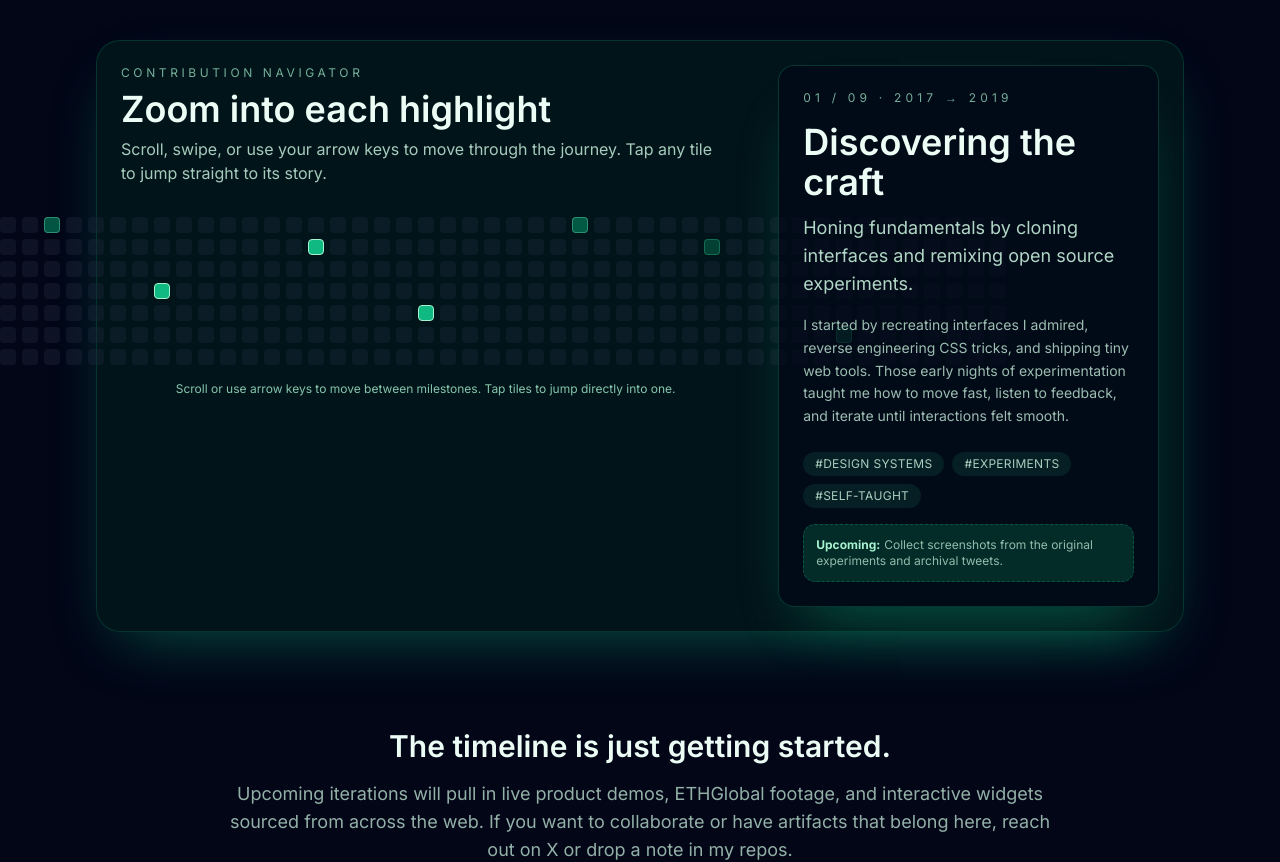
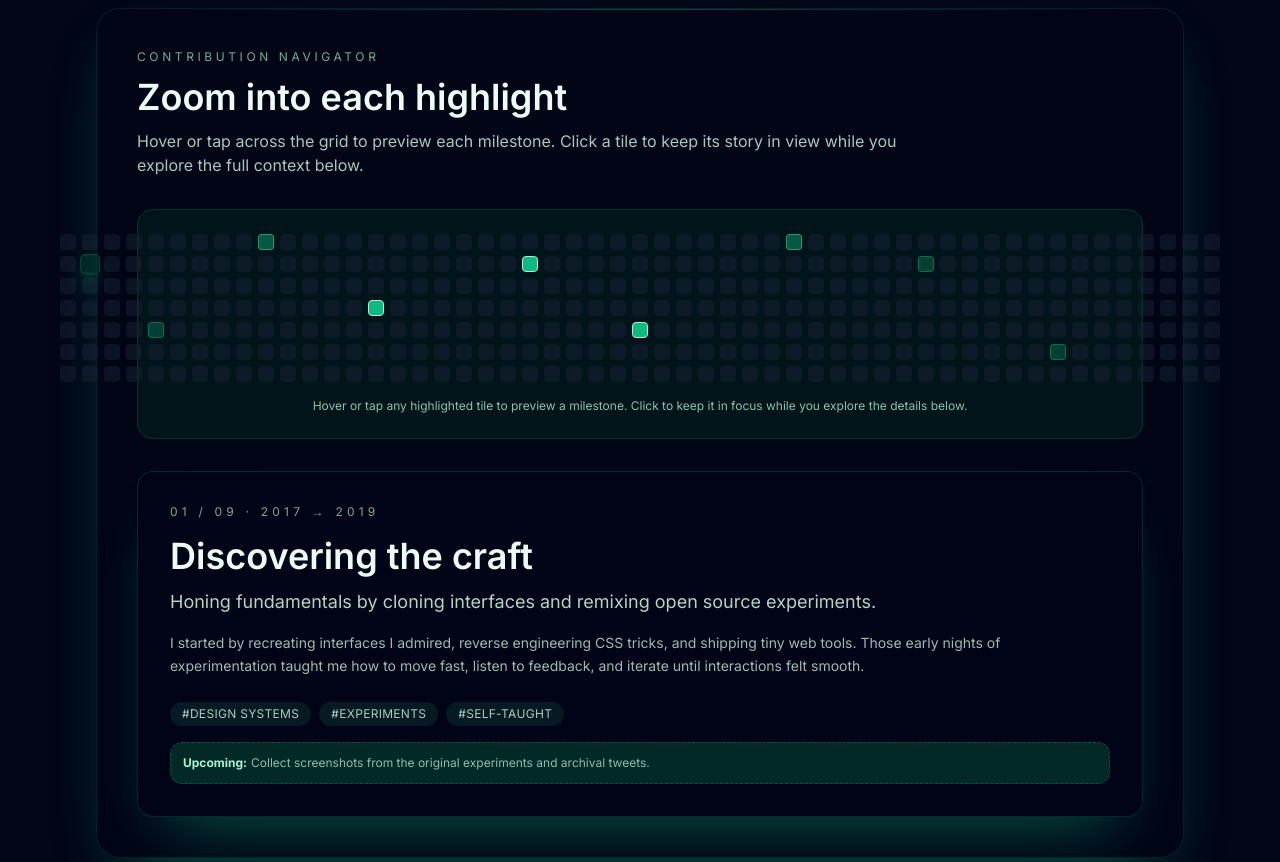
Before and after one commit to Markeljan/0xMarkeljan, a Next.js app: page / in a window 1280 px wide. Shown: the part 760-1622 px from the top of the page. Built offline with nearby package versions, Linux system fonts and the light colour scheme.

Commit message:
Refine highlight navigation and layout

```diff
--- a/app/page.tsx
+++ b/app/page.tsx
@@ -12,11 +12,12 @@ export default function Home() {
           Markeljan Sokoli · soko.eth
         </span>
         <h1 className="text-4xl font-bold leading-tight sm:text-6xl">
-          A contribution-style journey you can scroll, tap, and zoom through.
+          A contribution-style journey you can hover, tap, and dive into.
         </h1>
         <p className="max-w-2xl text-base text-emerald-100/80 sm:text-lg">
-          This portfolio reimagines my path as an interactive contributions grid. Scroll to follow each milestone, open tiles to
-          jump around the timeline, and watch this space grow as I embed live demos, videos, and notes from every project.
+          This portfolio reimagines my path as an interactive contributions grid. Hover across the timeline to preview each
+          milestone, click tiles to keep their stories in focus, and watch this space grow as I embed live demos, videos, and
+          notes from every project.
         </p>
         <div className="flex flex-wrap items-center justify-center gap-4">
           <a
@@ -38,9 +39,7 @@ export default function Home() {
             <span aria-hidden>↗</span>
           </a>
         </div>
-        <p className="text-xs uppercase tracking-[0.4em] text-emerald-200/60">
-          Scroll to explore ↓
-        </p>
+        <p className="text-xs uppercase tracking-[0.4em] text-emerald-200/60">Start exploring below ↓</p>
       </section>
       <div className="mx-auto w-full max-w-6xl px-4 pb-24 sm:px-6 lg:px-8">
         <JourneyExperience />
--- a/components/ContributionHeatmap.tsx
+++ b/components/ContributionHeatmap.tsx
@@ -1,6 +1,6 @@
 "use client";
 
-import { useMemo } from "react";
+import { useMemo, useRef } from "react";
 import type { Highlight } from "@/data/highlights";
 
 const COLORS = [
@@ -16,6 +16,7 @@ type ContributionHeatmapProps = {
   activeId: string | null;
   onSelect: (id: string) => void;
   onHover?: (id: string) => void;
+  onLeave?: () => void;
 };
 
 export default function ContributionHeatmap({
@@ -23,16 +24,22 @@ export default function ContributionHeatmap({
   activeId,
   onSelect,
   onHover,
+  onLeave,
 }: ContributionHeatmapProps) {
   const map = useMemo(() => {
     return new Map(highlights.map((item) => [item.index, item]));
   }, [highlights]);
 
   const totalCells = 53 * 7;
+  const gridRef = useRef<HTMLDivElement | null>(null);
 
   return (
     <div className="flex flex-col items-center gap-4">
-      <div className="grid grid-flow-col grid-rows-7 gap-1 sm:gap-1.5">
+      <div
+        ref={gridRef}
+        className="grid grid-flow-col grid-rows-7 gap-1 sm:gap-1.5"
+        onMouseLeave={() => onLeave?.()}
+      >
         {Array.from({ length: totalCells }).map((_, index) => {
           const highlight = map.get(index);
           const intensity = highlight?.intensity ?? 0;
@@ -45,6 +52,12 @@ export default function ContributionHeatmap({
               onClick={() => highlight && onSelect(highlight.id)}
               onMouseEnter={() => highlight && onHover?.(highlight.id)}
               onFocus={() => highlight && onHover?.(highlight.id)}
+              onBlur={(event) => {
+                const next = event.relatedTarget as Node | null;
+                if (!next || !gridRef.current?.contains(next)) {
+                  onLeave?.();
+                }
+              }}
               aria-label={highlight ? highlight.title : `Placeholder ${index + 1}`}
               aria-pressed={isActive}
               className={`h-3 w-3 rounded-[4px] transition-all duration-150 focus-visible:outline focus-visible:outline-2 focus-visible:outline-offset-2 focus-visible:outline-emerald-300 sm:h-4 sm:w-4 ${
@@ -57,8 +70,8 @@ export default function ContributionHeatmap({
           );
         })}
       </div>
-      <p className="text-xs text-emerald-200/80">
-        Scroll or use arrow keys to move between milestones. Tap tiles to jump directly into one.
+      <p className="text-xs text-emerald-200/80 text-center">
+        Hover or tap any highlighted tile to preview a milestone. Click to keep it in focus while you explore the details below.
       </p>
     </div>
   );
--- a/components/JourneyExperience.tsx
+++ b/components/JourneyExperience.tsx
@@ -1,13 +1,6 @@
 "use client";
 
-import {
-  useCallback,
-  useEffect,
-  useMemo,
-  useRef,
-  useState,
-} from "react";
-import type { TouchEvent, WheelEvent } from "react";
+import { useCallback, useMemo, useState } from "react";
 import ContributionHeatmap from "./ContributionHeatmap";
 import { highlights as highlightData, type Highlight } from "@/data/highlights";
 
@@ -16,161 +9,75 @@ export default function JourneyExperience() {
     return [...highlightData].sort((a, b) => a.sequence - b.sequence);
   }, []);
 
-  const [activeIndex, setActiveIndex] = useState(0);
-  const scrollLockRef = useRef(false);
-  const releaseTimeoutRef = useRef<number | null>(null);
-  const touchStartRef = useRef<number | null>(null);
+  const [selectedId, setSelectedId] = useState<string | null>(() => {
+    return timeline.length ? timeline[0].id : null;
+  });
+  const [activeId, setActiveId] = useState<string | null>(() => {
+    return timeline.length ? timeline[0].id : null;
+  });
 
-  const activeHighlight = timeline[activeIndex];
+  const fallbackId = timeline[0]?.id ?? null;
+  const resolvedActiveId = activeId ?? selectedId ?? fallbackId;
 
-  const releaseScroll = useCallback(() => {
-    if (releaseTimeoutRef.current) {
-      window.clearTimeout(releaseTimeoutRef.current);
+  const activeHighlight = useMemo(() => {
+    if (!timeline.length) return undefined;
+    if (!resolvedActiveId) {
+      return timeline[0];
     }
-    releaseTimeoutRef.current = window.setTimeout(() => {
-      scrollLockRef.current = false;
-      releaseTimeoutRef.current = null;
-    }, 450);
+    return timeline.find((item) => item.id === resolvedActiveId) ?? timeline[0];
+  }, [timeline, resolvedActiveId]);
+
+  const activeIndex = useMemo(() => {
+    if (!activeHighlight) return -1;
+    return timeline.findIndex((item) => item.id === activeHighlight.id);
+  }, [timeline, activeHighlight]);
+
+  const totalHighlights = timeline.length;
+
+  const handleHover = useCallback((id: string) => {
+    setActiveId(id);
   }, []);
 
-  const stepThroughTimeline = useCallback(
-    (direction: "next" | "prev") => {
-      if (!timeline.length) return false;
+  const handleLeave = useCallback(() => {
+    setActiveId(selectedId ?? fallbackId);
+  }, [selectedId, fallbackId]);
 
-      let didChange = false;
-      setActiveIndex((prev) => {
-        const delta = direction === "next" ? 1 : -1;
-        const next = Math.min(Math.max(prev + delta, 0), timeline.length - 1);
-        if (next !== prev) {
-          didChange = true;
-        }
-        return next;
-      });
-
-      return didChange;
-    },
-    [timeline.length]
-  );
-
-  const focusHighlight = useCallback(
-    (id: string) => {
-      const index = timeline.findIndex((item) => item.id === id);
-      if (index !== -1) {
-        setActiveIndex(index);
-      }
-    },
-    [timeline]
-  );
-
-  const handleWheel = useCallback(
-    (event: WheelEvent<HTMLDivElement>) => {
-      if (scrollLockRef.current) return;
-
-      const magnitude = Math.abs(event.deltaY);
-      if (magnitude < 16) return;
-
-      const direction = event.deltaY > 0 ? "next" : "prev";
-      const changed = stepThroughTimeline(direction);
-
-      if (changed) {
-        scrollLockRef.current = true;
-        event.preventDefault();
-        releaseScroll();
-      }
-    },
-    [releaseScroll, stepThroughTimeline]
-  );
-
-  const handleTouchStart = useCallback((event: TouchEvent<HTMLDivElement>) => {
-    if (event.touches.length !== 1) return;
-    touchStartRef.current = event.touches[0].clientY;
+  const handleSelect = useCallback((id: string) => {
+    setSelectedId(id);
+    setActiveId(id);
   }, []);
 
-  const handleTouchMove = useCallback(
-    (event: TouchEvent<HTMLDivElement>) => {
-      if (scrollLockRef.current) return;
-      if (event.touches.length !== 1) return;
-      if (touchStartRef.current === null) return;
-
-      const currentY = event.touches[0].clientY;
-      const diff = touchStartRef.current - currentY;
-
-      if (Math.abs(diff) < 35) return;
-
-      const direction = diff > 0 ? "next" : "prev";
-      const changed = stepThroughTimeline(direction);
-
-      if (changed) {
-        scrollLockRef.current = true;
-        event.preventDefault();
-        touchStartRef.current = currentY;
-        releaseScroll();
-      }
-    },
-    [releaseScroll, stepThroughTimeline]
-  );
-
-  const handleTouchEnd = useCallback(() => {
-    touchStartRef.current = null;
-  }, []);
-
-  useEffect(() => {
-    return () => {
-      if (releaseTimeoutRef.current) {
-        window.clearTimeout(releaseTimeoutRef.current);
-      }
-    };
-  }, []);
-
-  useEffect(() => {
-    const handleKeyDown = (event: KeyboardEvent) => {
-      if (event.key === "ArrowDown" || event.key === "ArrowRight") {
-        const changed = stepThroughTimeline("next");
-        if (changed) {
-          event.preventDefault();
-        }
-      } else if (event.key === "ArrowUp" || event.key === "ArrowLeft") {
-        const changed = stepThroughTimeline("prev");
-        if (changed) {
-          event.preventDefault();
-        }
-      }
-    };
-
-    window.addEventListener("keydown", handleKeyDown);
-    return () => window.removeEventListener("keydown", handleKeyDown);
-  }, [stepThroughTimeline]);
-
   return (
-    <section className="relative mt-16 rounded-3xl border border-emerald-500/20 bg-emerald-950/40 p-6 shadow-[0_25px_60px_-25px_rgba(16,185,129,0.45)] backdrop-blur lg:mt-24">
+    <section className="relative mt-16 lg:mt-24">
+      <div className="relative rounded-3xl border border-emerald-500/15 bg-slate-950/70 p-6 shadow-[0_25px_60px_-25px_rgba(16,185,129,0.45)] backdrop-blur sm:p-10">
         <div
-        className="flex flex-col gap-10 lg:grid lg:grid-cols-[minmax(0,1.6fr)_minmax(0,1fr)] lg:gap-12"
-        onWheel={handleWheel}
-        onTouchStart={handleTouchStart}
-        onTouchMove={handleTouchMove}
-        onTouchEnd={handleTouchEnd}
-        role="presentation"
-      >
-        <div className="flex flex-col gap-8">
-          <header className="space-y-2">
+          aria-hidden
+          className="absolute inset-x-12 top-0 h-px bg-gradient-to-r from-transparent via-emerald-500/40 to-transparent"
+        />
+        <header className="max-w-3xl space-y-3">
           <p className="text-xs uppercase tracking-[0.3em] text-emerald-200/70">Contribution navigator</p>
           <h2 className="text-3xl font-semibold text-emerald-50 sm:text-4xl">Zoom into each highlight</h2>
           <p className="text-sm text-emerald-100/80 sm:text-base">
-              Scroll, swipe, or use your arrow keys to move through the journey. Tap any tile to jump straight to its story.
+            Hover or tap across the grid to preview each milestone. Click a tile to keep its story in view while you explore the
+            full context below.
           </p>
         </header>
+        <div className="mt-8 flex flex-col gap-6 lg:gap-8">
+          <div className="rounded-2xl border border-emerald-500/20 bg-emerald-950/40 p-4 sm:p-6">
             <ContributionHeatmap
               highlights={timeline}
               activeId={activeHighlight?.id ?? null}
-            onHover={focusHighlight}
-            onSelect={focusHighlight}
+              onHover={handleHover}
+              onSelect={handleSelect}
+              onLeave={handleLeave}
             />
           </div>
           <HighlightDetail
             highlight={activeHighlight}
-          index={activeIndex}
-          total={timeline.length}
+            index={activeIndex >= 0 ? activeIndex : 0}
+            total={totalHighlights}
           />
+        </div>
       </div>
     </section>
   );
@@ -188,7 +95,7 @@ function HighlightDetail({ highlight, index, total }: HighlightDetailProps) {
   const order = index + 1;
 
   return (
-    <aside className="flex h-full flex-col gap-6 rounded-2xl border border-emerald-500/25 bg-slate-950/60 p-6 text-sm text-emerald-100/80 shadow-[0_35px_60px_-30px_rgba(16,185,129,0.45)]">
+    <article className="flex flex-col gap-6 rounded-2xl border border-emerald-500/20 bg-slate-950/80 p-6 text-sm text-emerald-100/80 shadow-[0_35px_60px_-30px_rgba(16,185,129,0.45)] sm:p-8">
       <div>
         <p className="text-xs uppercase tracking-[0.35em] text-emerald-200/70">
           {order.toString().padStart(2, "0")} / {total.toString().padStart(2, "0")} · {highlight.period}
@@ -197,7 +104,7 @@ function HighlightDetail({ highlight, index, total }: HighlightDetailProps) {
         <p className="mt-3 text-base text-emerald-100/85 sm:text-lg">{highlight.summary}</p>
         <p className="mt-4 leading-relaxed text-emerald-100/75">{highlight.description}</p>
       </div>
-      <div className="mt-auto space-y-4">
+      <div className="space-y-4">
         <div className="flex flex-wrap gap-2">
           {highlight.tags.map((tag) => (
             <span
@@ -226,6 +133,6 @@ function HighlightDetail({ highlight, index, total }: HighlightDetailProps) {
           </a>
         )}
       </div>
-    </aside>
+    </article>
   );
 }
```
Lines whose indentation alone changed are shown as unchanged.
